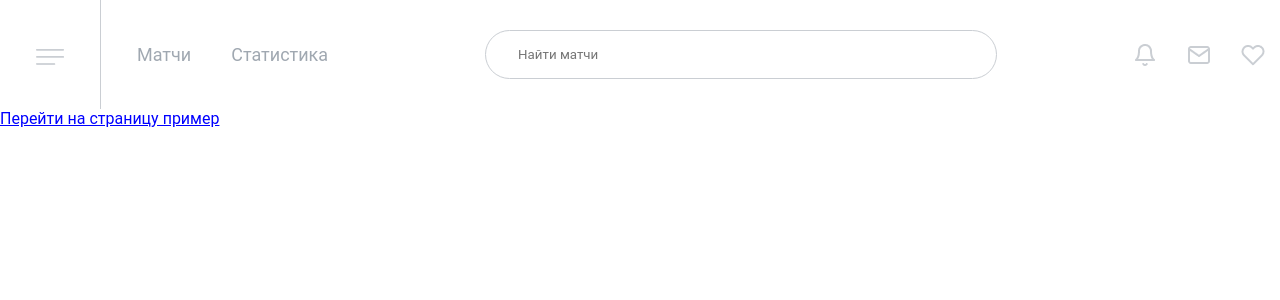
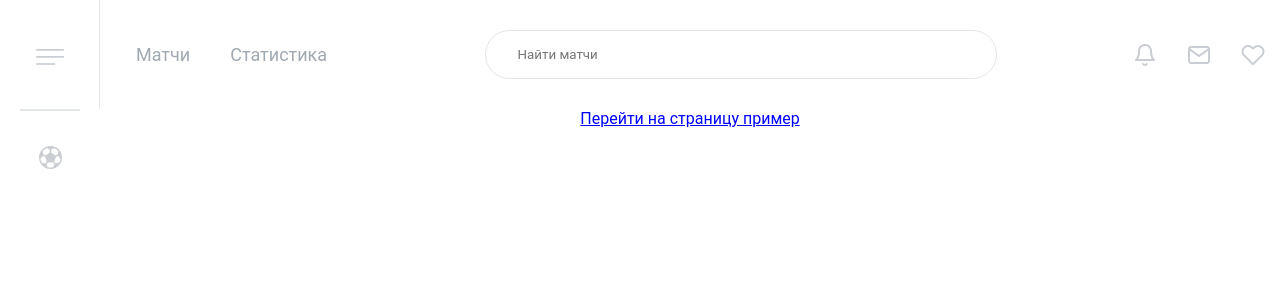
Before and after one commit to Volvram/Football, a Next.js app: page / in a window 1280 px wide. Shown: the top 300 px of the page. Built offline with nearby package versions, Linux system fonts and the light colour scheme.

Commit message:
Started left bar

```diff
--- a/src/app/page.module.scss
+++ b/src/app/page.module.scss
@@ -1,3 +1,7 @@
 .main {
   min-height: 100vh;
+
+  &_body {
+    display: flex;
+  }
 }
--- a/src/app/page.tsx
+++ b/src/app/page.tsx
@@ -1,15 +1,20 @@
 import styles from './page.module.scss'
 import Link from 'next/link'
 import Header from '@/components/Header/Header'
+import LeftBar from '@/components/LeftBar/LeftBar'
 
 export default function Home() {
   return (
     <div>
         <main className={styles.main}>
             <Header />
-            <Link href="/example" style={{color: "blue", textDecoration: "underline", marginLeft: "auto", marginRight: "auto"}}>
+            <div className={styles.main_body}>
+              <LeftBar />
+              <Link href="/example" style={{color: "blue", textDecoration: "underline", marginLeft: "auto", marginRight: "auto"}}>
                 Перейти на страницу пример
-            </Link>
+              </Link>
+            </div>
+
         </main>
     </div>
   )
--- a/src/components/Header/header.module.scss
+++ b/src/components/Header/header.module.scss
@@ -10,7 +10,7 @@
         padding-bottom: 35px;
         padding-left: 36px;
         padding-right: 36px;
-        width: fit-content;
+        width: 100px;
         height: fit-content;
         border-right: 1px solid $light-gray;
     }
@@ -63,6 +63,7 @@
             padding-bottom: 17px;
             padding-left: 18px;
             padding-right: 18px;
+            width: 64px;
         }
 
         &_nav {
@@ -92,6 +93,7 @@
 @media screen and (max-width: $tablet) {
     .header {
         &_menu {
+            width: 56px;
             &_icon {
                 width: 20px;
                 height: 20px;
@@ -136,6 +138,8 @@
 @media screen and (max-width: $phone) {
     .header {
         &_menu {
+            width: 52px;
+
             &_icon {
                 width: 16px;
                 height: 16px;
--- a/src/components/LeftBar/LeftBar.tsx
+++ b/src/components/LeftBar/LeftBar.tsx
@@ -0,0 +1,17 @@
+import React from "react";
+import Image from "next/image";
+import styles from "./leftbar.module.scss";
+import soccerBallIcon from "@/assets/img/soccerBall.png";
+
+const LeftBar: React.FC = () => {
+    return (
+        <div className={styles.leftbar}>
+            <hr className={styles.leftbar_hr} />
+            <div className={styles.leftbar_sections}>
+                <Image src={soccerBallIcon} className={styles.leftbar_sections_section} alt="Футбол" />
+            </div>
+        </div>
+    )
+}
+
+export default LeftBar;
--- a/src/components/LeftBar/leftbar.module.scss
+++ b/src/components/LeftBar/leftbar.module.scss
@@ -0,0 +1,59 @@
+@import "@/styles/variables.scss";
+
+.leftbar {
+    width: 100px;
+
+    &_hr {
+        margin: 0 20%;
+        border: 1px solid $light-gray
+    }
+
+    &_sections {
+        padding-top: 35px;
+        display: flex;
+        flex-direction: column;
+        align-items: center;
+
+        &_section {
+
+        }
+    }
+}
+
+@media screen and (max-width: $laptop) {
+    .leftbar {
+        width: 64px;
+
+        &_sections {
+            padding-top: 17px;
+        }
+    }
+}
+
+@media screen and (max-width: $tablet) {
+    .leftbar {
+        width: 56px;
+
+        &_sections {
+
+            &_section {
+                width: 20px;
+                height: 20px;
+            }
+        }
+    }
+}
+
+@media screen and (max-width: $phone) {
+    .leftbar {
+        width: 52px;
+
+        &_sections {
+
+            &_section {
+                width: 16px;
+                height: 16px;
+            }
+        }
+    }
+}
--- a/src/styles/variables.scss
+++ b/src/styles/variables.scss
@@ -2,7 +2,7 @@
 $black: #000000;
 $white: #ffffff;
 $gray: #A0A8B1;
-$light-gray: #CACED3;
+$light-gray: #E2E6E8;
 $dark-gray: #5D7079;
 $green: #007330;
 $bright-green: #2DCC70;
```
Also changed, not shown: src/assets/img/soccerBall.png (added).
